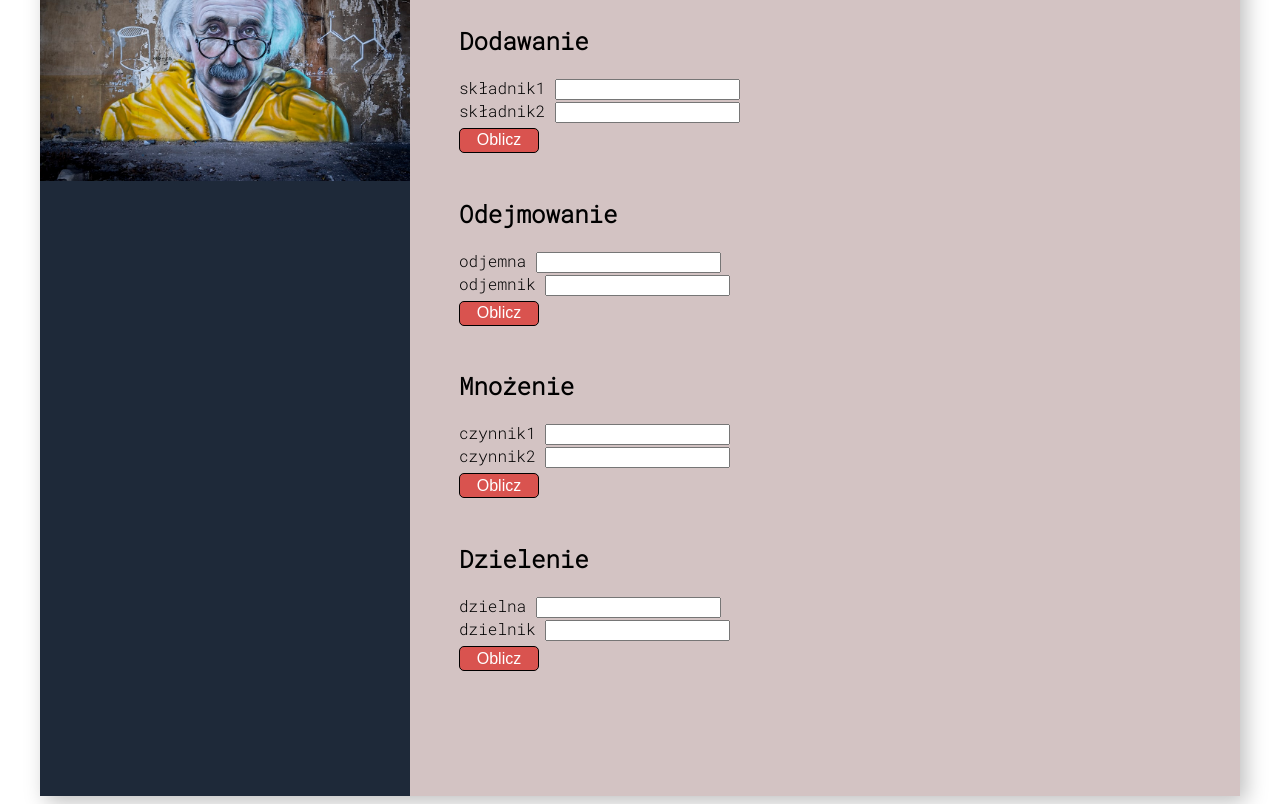
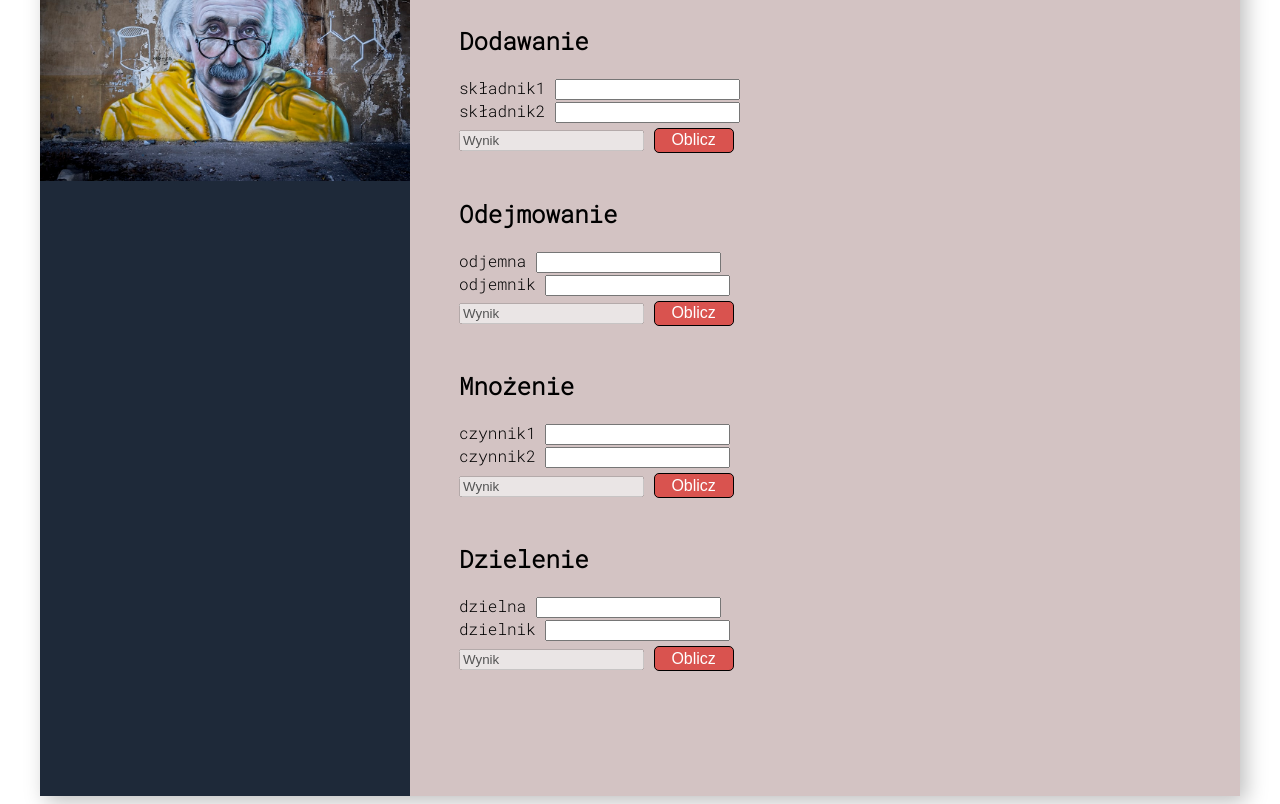
Before and after one commit to DamnWoj/kalkulator, a plain HTML site: page index.html in a window 1280 px wide. Shown: the part 124-928 px from the top of the page. Drawn offline with Linux system fonts and the light colour scheme.

Commit message:
Update index.html
- Adding input type for result'
- Adding a new font

```diff
--- a/index.html
+++ b/index.html
@@ -26,6 +26,10 @@
                 <label for="dodawanie2">składnik2</label>
                 <input type="number" id="dodawanie2" name="dodawanie2">
             </form>
+             <label>
+                <input type="text" id="wynik-dod" value="Wynik" disabled>
+                <!-- Wynik to: <p id="wynik-dod"></p> -->
+            </label>
             <input type="submit" value="Oblicz" id="wynik" class="button">
         </div>
 
@@ -39,6 +43,9 @@
                 <label for="odejmowanie2">odjemnik</label>
                 <input type="number" id="odejmowanie2" name="odejmowanie2">
             </form>
+              <label>
+                <input type="text" id="wynik-od" value="Wynik" disabled>
+            </label>
             <input type="submit" value="Oblicz" id="wynik1" class="button">
         </div>
 
@@ -52,6 +59,9 @@
                 <label for="mnozenie">czynnik2</label>
                 <input type="number" id="mnozenie2" name="mnozenie2">
             </form>
+             <label>
+                <input type="text" id="wynik-mnoz" value="Wynik" disabled>
+            </label>
             <input type="submit" value="Oblicz" id="wynik2" class="button">
         </div>
 
@@ -65,6 +75,9 @@
                 <label for="dzielenie">dzielnik</label>
                 <input type="number" id="dzielenie2" name="dzielenie2">
             </form>
+             <label>
+                <input type="text" id="wynik-dziel" value="Wynik" disabled>
+            </label>
             <input type="submit" value="Oblicz" id="wynik3" class="button">
         </div>
     </main>
@@ -74,6 +87,8 @@
     </aside>
 
 </div>
-
-     </body>
+     <script>
+          feather.replace()
+    </script>
+</body>
 </html>
```
